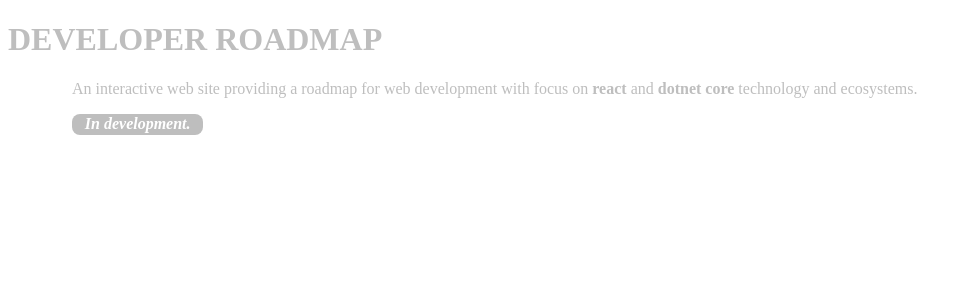
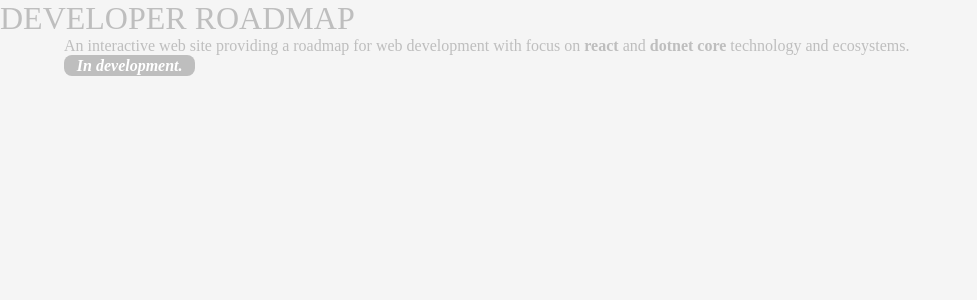
Before and after one commit to fndaraujo/dev-roadmap, a Next.js app: page / in a window 1280 px wide. Shown: the top 300 px of the page, without its empty margins (0-977 px from the left). Built offline with nearby package versions, Linux system fonts and the light colour scheme.

Commit message:
Add global css style

```diff
--- /dev/null
+++ b/src/pages/_app.jsx
@@ -0,0 +1,10 @@
+import { GlobalStyle } from 'src/styles/global-style'
+
+export default function App({ Component, pageProps }) {
+  return (
+    <>
+      <GlobalStyle />
+      <Component {...pageProps} />
+    </>
+  )
+}
--- /dev/null
+++ b/src/styles/global-style.js
@@ -0,0 +1,31 @@
+import { createGlobalStyle } from 'styled-components'
+
+export const GlobalStyle = createGlobalStyle`
+  // Global css reset.
+  html {
+    box-sizing: border-box;
+    font-size: 16px;
+  }
+  *, *:before, *:after {
+    box-sizing: inherit;
+  }
+  body, h1, h2, h3, h4, h5, h6, p, ol, ul {
+    margin: 0;
+    padding: 0;
+    font-weight: normal;
+  }
+  ol, ul {
+    list-style: none;
+  }
+  img {
+    max-width: 100%;
+    height: auto;
+  }
+
+  // Default css.
+  body {
+    background-color: whitesmoke;
+    color: maroon;
+    font-family: 'Times New Roman', Times, serif;
+  }
+`
```
